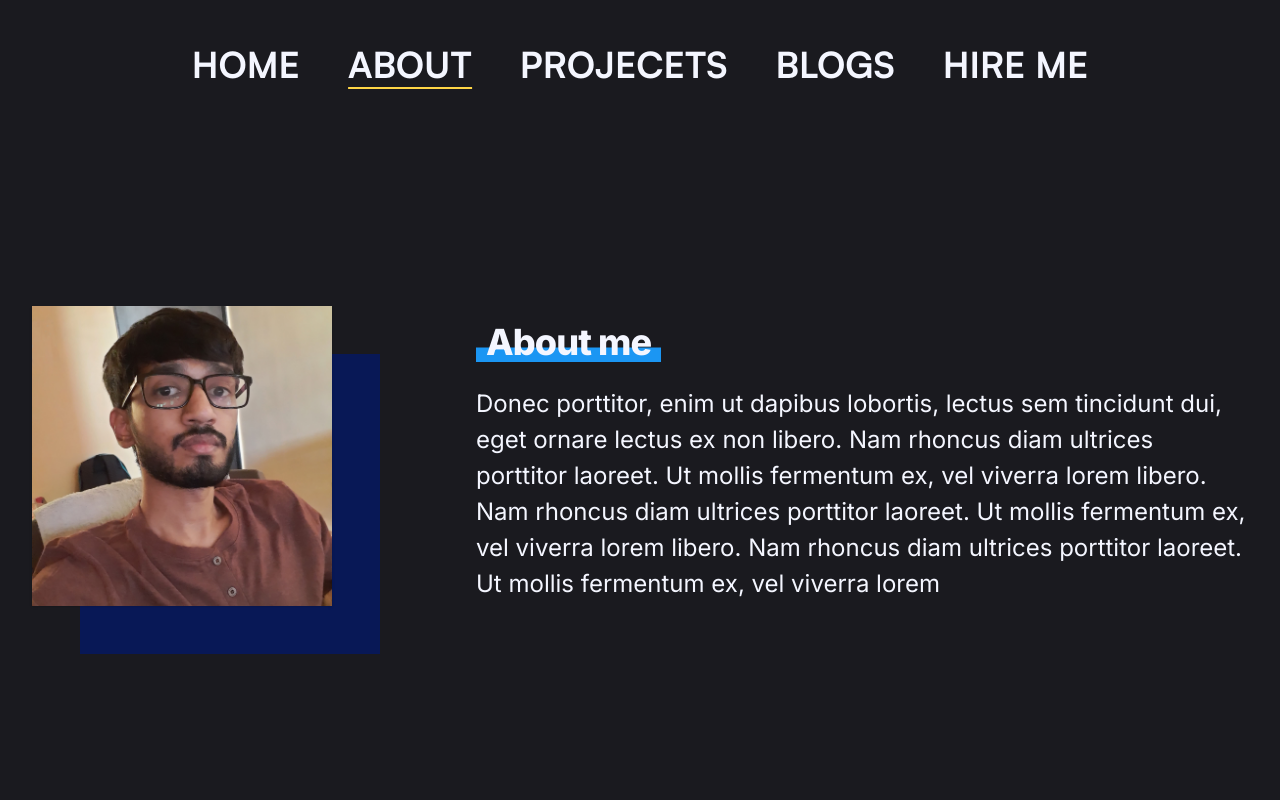
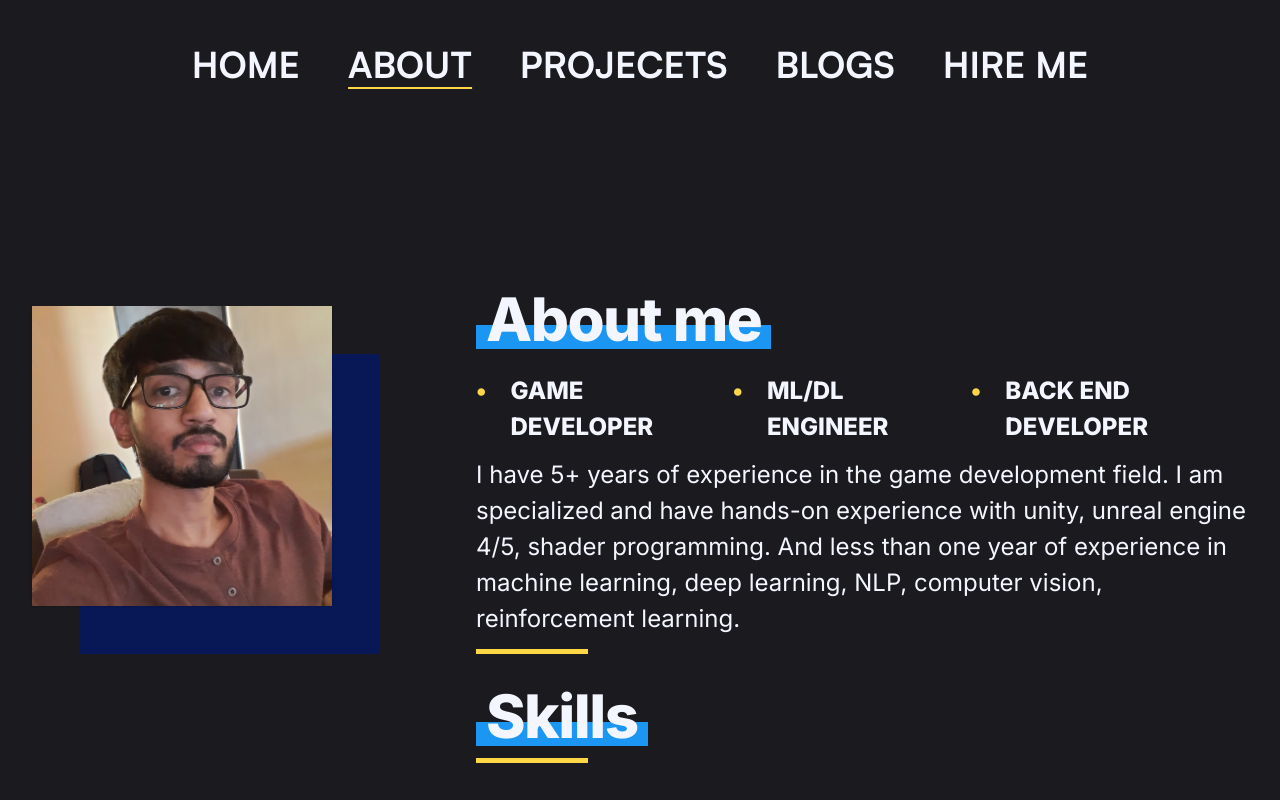
Before and after one commit to Bhargavoza1/my-portfolio, a Next.js app: page /about in a window 1280 px wide. Built offline with nearby package versions, Linux system fonts and the light colour scheme.

Commit message:
about text

```diff
--- a/src/app/(landing)/page.tsx
+++ b/src/app/(landing)/page.tsx
@@ -40,7 +40,7 @@ export default function Home() {
                 <h1 className='  text-xl lg:text-5xl md:text-3xl ' style={myfont.style}>
                     I AM&nbsp;
                     <Typewriter textclass='text-[#ffd646]' cursorclass='bg-[#ffd646]'
-                                text="BHARGAV OZA,EXPLORER,HARDCORE PROGRAMMER,HARDCORE GAMER"
+                                text="BHARGAV OZA,COMPUTER ENGINEER,HARDCORE PROGRAMMER,HARDCORE GAMER,EXPLORER"
                                 writeDelay={120} readDelay={1000} eraseDelay={70}/>
                 </h1>
                 <p className='  max-w-[1100px] text-lg   lg:text-3xl  md:text-xl  ' style={myfont.style}>I convert code into
--- a/src/app/(section)/about/page.module.css
+++ b/src/app/(section)/about/page.module.css
@@ -9,3 +9,9 @@
   position: absolute;
   z-index: 1;
 }
+
+.hr {
+  height: 5px;
+  border: 0;
+
+}
--- a/src/app/(section)/about/page.tsx
+++ b/src/app/(section)/about/page.tsx
@@ -2,11 +2,14 @@ import React from 'react';
 import SocialMedia from "@/components/SocialMedia";
 import Image from 'next/image'
 import styles from "./page.module.css";
-function About( ):React.JSX.Element {
+
+function About(): React.JSX.Element {
     return (
 
 
-            <div className='  xl:flex xl:flex-row grid grid-cols-1     w-[100%]  items-center  justify-center lg:h-[75vh]  '>
+        <div
+            className='  xl:flex xl:flex-row grid grid-cols-1     w-[100%]  items-center  justify-center lg:h-[75vh]  '>
+            {/* image*/}
             <div className="mt-10  max-w-full flex justify-center   sm:mt-12 sm:px-6 md:mt-16 lg:mt-20 lg:px-8  pb-7 ">
                 <div className="  h-[300px]  w-[300px] 2xl:h-[500px] 2xl:w-[500px] relative  ">
                     <Image
@@ -15,33 +18,51 @@ function About( ):React.JSX.Element {
                         layout="fill" // required
                         alt="Picture of the author"
                     />
-                        <div className={`${styles.imageva}     h-[300px]  w-[300px] 2xl:h-[500px] 2xl:w-[500px] top-12 left-12 `}></div>
+                    <div
+                        className={`${styles.imageva}     h-[300px]  w-[300px] 2xl:h-[500px] 2xl:w-[500px] top-12 left-12 `}></div>
                 </div>
             </div>
-
+            {/* text*/}
             <div className="  flex justify-start    ">
-                    <div className="relative z-10 pb-8   sm:pb-16 md:pb-20   lg:w-full lg:pb-28 xl:pb-32">
+                <div className="relative z-10     lg:w-full  ">
 
 
+                    <main
+                        className="mt-10 mx-auto max-w-7xl px-4 sm:mt-12 sm:px-6 md:mt-16 lg:mt-20 lg:px-8 xl:mt-48 2xl:mt-28">
+                        {/* about*/}
+                        <div className="sm:text-center lg:pl-20  lg:text-left">
+
+                            <h1 className={` ${styles.thickline} my-3 text-5xl tracking-tight font-extrabold   sm:text-5xl md:text-6xl  `}>
+                                About me
+                            </h1>
+                            <h2 className='list-disc pt-3 pb-3   md:flex grid justify-start font-extrabold '>
+                                <div className='flex'><span className='text-[#ffd646] md:pr-6 pr-3 flex'>•</span>GAME
+                                    DEVELOPER
+                                </div>
+                                <div className='flex'><span className='text-[#ffd646] md:px-6 pr-3 flex'>•</span>ML/DL ENGINEER
+                                </div>
+                                <div className='flex'><span className='text-[#ffd646] md:px-6 pr-3 flex'>•</span>BACK END DEVELOPER
+                                </div>
+                            </h2>
+                            <p className='pb-3 '>
+                                I have 5+ years of experience in the game development field. I am specialized
+                                and have hands-on experience with unity, unreal engine 4/5, shader programming.
+                                And less than one year of experience in machine learning, deep learning, NLP,
+                                computer vision, reinforcement learning.
+                            </p>
+                            <div className={` ${styles.hr} w-28 bg-[#ffd646]`}></div>
+                        </div>
+                        {/* skills*/}
+                        <div className="sm:text-center lg:pl-20  lg:text-left">
+
+                            <h1 className={` ${styles.thickline} mt-8 my-3 text-5xl tracking-tight font-extrabold   sm:text-5xl md:text-6xl  `}>
+                               Skills
+                            </h1>
 
 
-                    <main className="mt-10 mx-auto max-w-7xl px-4 sm:mt-12 sm:px-6 md:mt-16 lg:mt-20 lg:px-8 xl:mt-48 2xl:mt-28">
-                        <div className="sm:text-center lg:pl-20 lg:text-left">
-                            <h2 className={` ${styles.thickline} my-6 text-2xl tracking-tight font-extrabold   sm:text-3xl md:text-4xl  `}>
-                                About me
-                            </h2>
+                            <div className={` ${styles.hr} w-28 bg-[#ffd646]`}></div>
+                        </div>
 
-                            <p>
-                                Donec porttitor, enim ut dapibus lobortis, lectus sem tincidunt dui, eget ornare lectus
-                                ex non
-                                libero. Nam rhoncus diam ultrices porttitor laoreet. Ut mollis fermentum ex, vel viverra
-                                lorem
-                                libero. Nam rhoncus diam ultrices porttitor laoreet. Ut mollis fermentum ex, vel viverra
-                                lorem
-                                libero. Nam rhoncus diam ultrices porttitor laoreet. Ut mollis fermentum ex, vel viverra
-                                lorem
-                            </p>
-                        </div>
                     </main>
                 </div>
             </div>
```
Lines whose indentation alone changed are shown as unchanged.
